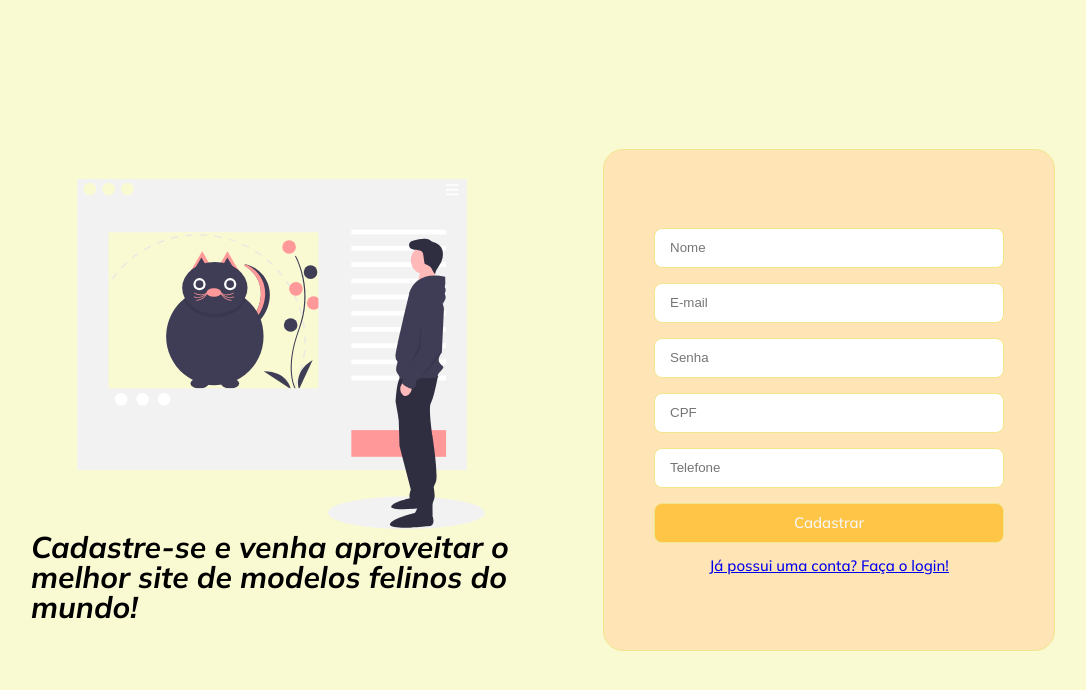
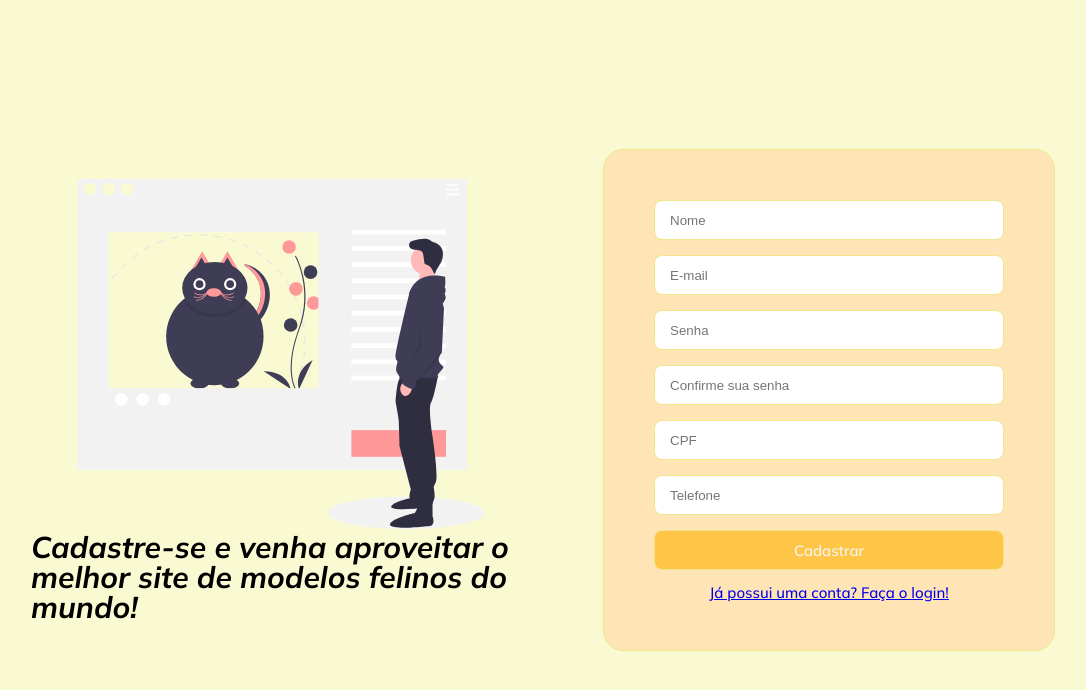
Before and after one commit to TamaraFerr/Freela-Front, a React (Vite) app: page /cadastro in a window 1280 px wide. Shown: the top 690 px of the page, without its empty margins (97-1183 px from the left). Built offline with nearby package versions, Linux system fonts and the light colour scheme.

Commit message:
fix: SIgnUp fixed

```diff
--- a/src/pages/SignUpPage.jsx
+++ b/src/pages/SignUpPage.jsx
@@ -17,6 +17,7 @@ export default function SignUpPage(){
                     <Input placeholder="Nome" type="text" required/>
                     <Input placeholder="E-mail" type="email" required/>
                     <Input placeholder="Senha" type="password" required/>
+                    <Input placeholder="Confirme sua senha" required/>
                     <Input placeholder="CPF" type="text" required/>
                     <Input placeholder="Telefone" type="tel" pattern="[0-9]{3}-[0-9]{3}-[0-9]{4}" required/>
                     <Button>Cadastrar</Button>
```
